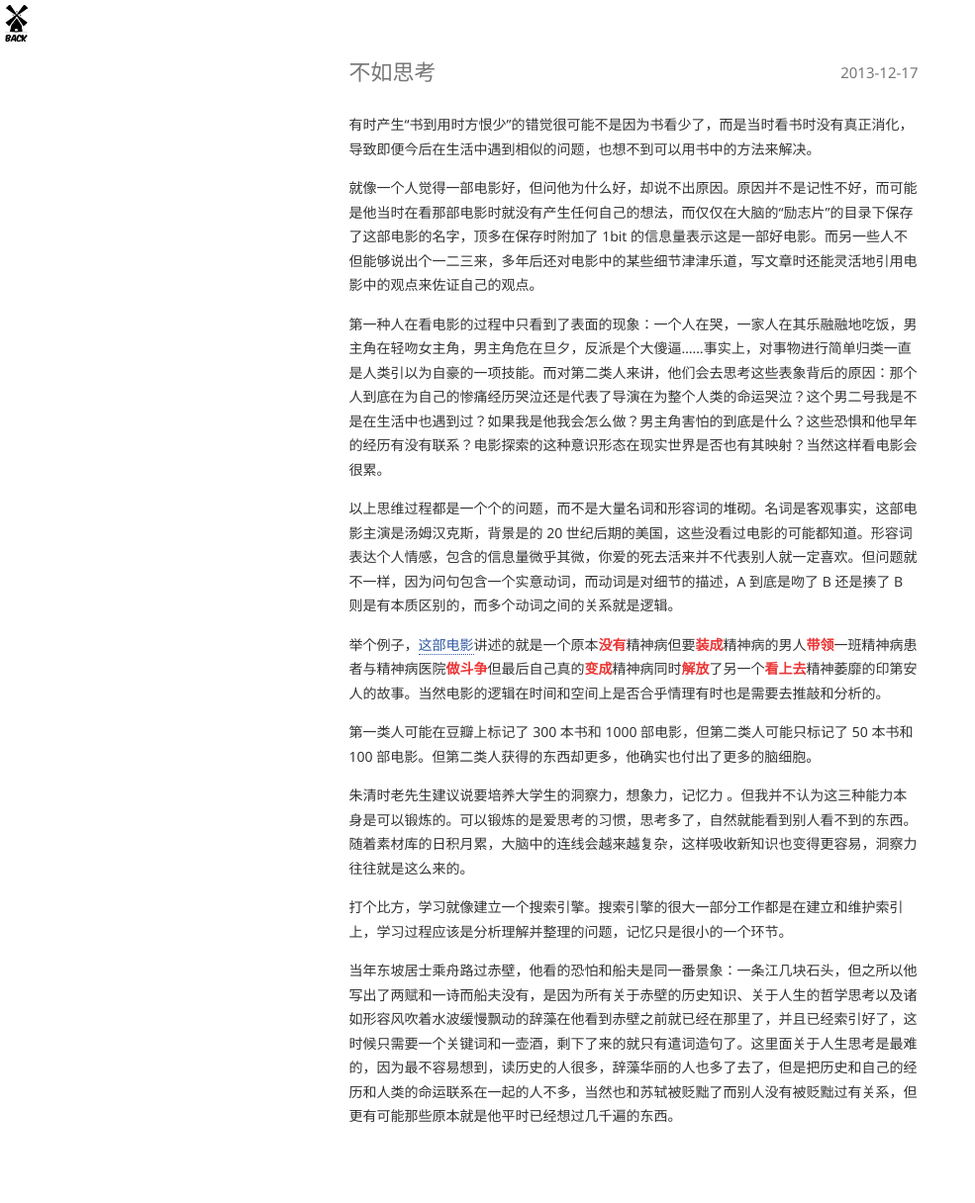
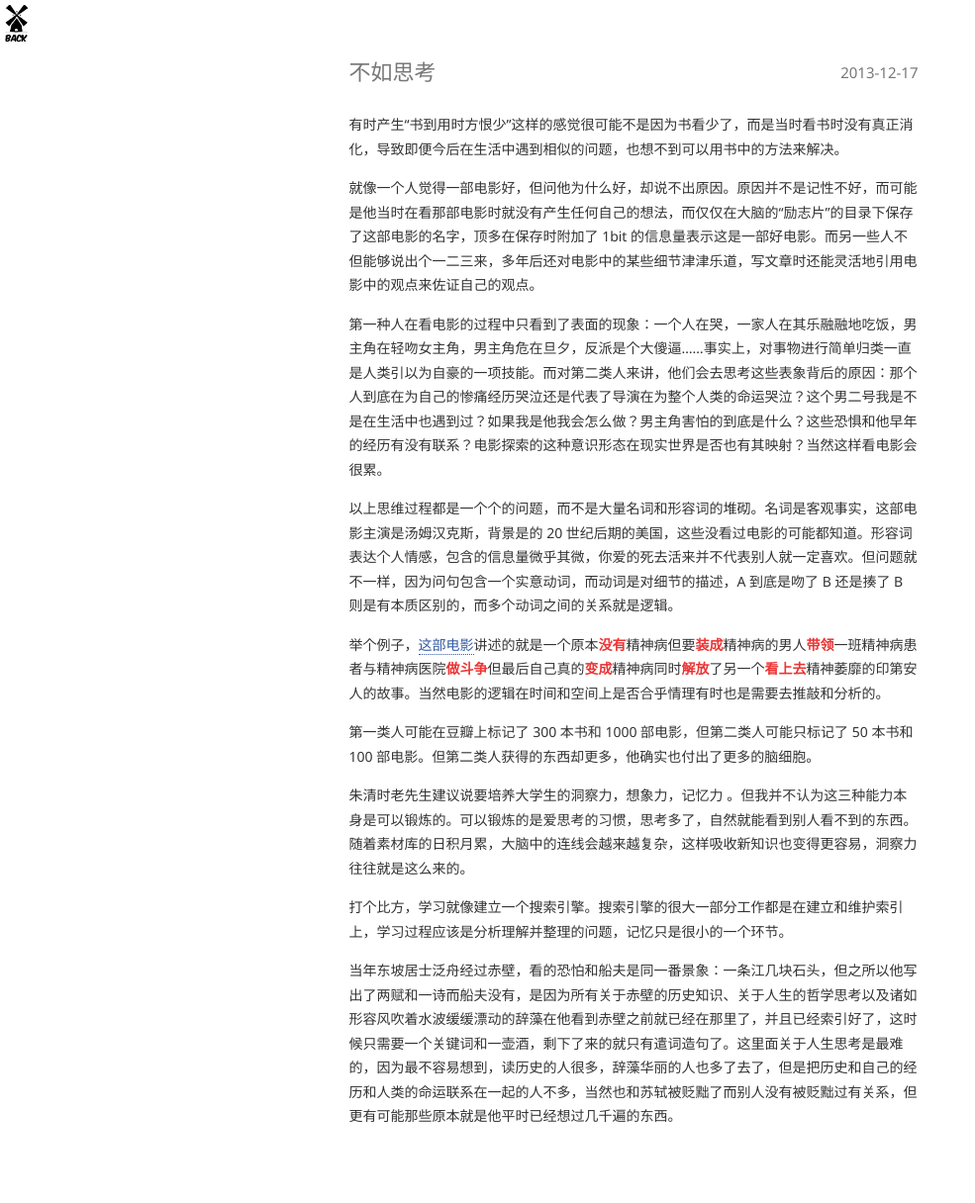
Before and after one commit to dreamsome/onesuper.github.com, a Jekyll site: the page built from _posts/essay/2013-12-17-just-think.md, in a window 1280 px wide. Shown: the whole page at 99% size, without its empty margins (0-985 px from the left). Built offline with Jekyll 4.4.1, drawn with Linux system fonts in a browser that asks for light colours; Markdown is read by kramdown in place of the engine named in the settings.

Commit message:
small change to just think

```diff
--- a/_posts/essay/2013-12-17-just-think.md
+++ b/_posts/essay/2013-12-17-just-think.md
@@ -6,10 +6,7 @@ tags: []
 ---
 
 
-
-有时产生“书到用时方恨少”的错觉很可能不是因为书看少了，而是当时看书时没有真正消化，导致即便今后在生活中遇到相似的问题，也想不到可以用书中的方法来解决。
-
-
+有时产生“书到用时方恨少”这样的感觉很可能不是因为书看少了，而是当时看书时没有真正消化，导致即便今后在生活中遇到相似的问题，也想不到可以用书中的方法来解决。
 
 就像一个人觉得一部电影好，但问他为什么好，却说不出原因。原因并不是记性不好，而可能是他当时在看那部电影时就没有产生任何自己的想法，而仅仅在大脑的“励志片”的目录下保存了这部电影的名字，顶多在保存时附加了 1bit 的信息量表示这是一部好电影。而另一些人不但能够说出个一二三来，多年后还对电影中的某些细节津津乐道，写文章时还能灵活地引用电影中的观点来佐证自己的观点。
 
@@ -31,4 +28,4 @@ tags: []
 打个比方，学习就像建立一个搜索引擎。搜索引擎的很大一部分工作都是在建立和维护索引上，学习过程应该是分析理解并整理的问题，记忆只是很小的一个环节。
 
 
-当年东坡居士乘舟路过赤壁，他看的恐怕和船夫是同一番景象：一条江几块石头，但之所以他写出了两赋和一诗而船夫没有，是因为所有关于赤壁的历史知识、关于人生的哲学思考以及诸如形容风吹着水波缓慢飘动的辞藻在他看到赤壁之前就已经在那里了，并且已经索引好了，这时候只需要一个关键词和一壶酒，剩下了来的就只有遣词造句了。这里面关于人生思考是最难的，因为最不容易想到，读历史的人很多，辞藻华丽的人也多了去了，但是把历史和自己的经历和人类的命运联系在一起的人不多，当然也和苏轼被贬黜了而别人没有被贬黜过有关系，但更有可能那些原本就是他平时已经想过几千遍的东西。
+当年东坡居士泛舟经过赤壁，看的恐怕和船夫是同一番景象：一条江几块石头，但之所以他写出了两赋和一诗而船夫没有，是因为所有关于赤壁的历史知识、关于人生的哲学思考以及诸如形容风吹着水波缓缓漂动的辞藻在他看到赤壁之前就已经在那里了，并且已经索引好了，这时候只需要一个关键词和一壶酒，剩下了来的就只有遣词造句了。这里面关于人生思考是最难的，因为最不容易想到，读历史的人很多，辞藻华丽的人也多了去了，但是把历史和自己的经历和人类的命运联系在一起的人不多，当然也和苏轼被贬黜了而别人没有被贬黜过有关系，但更有可能那些原本就是他平时已经想过几千遍的东西。
```
